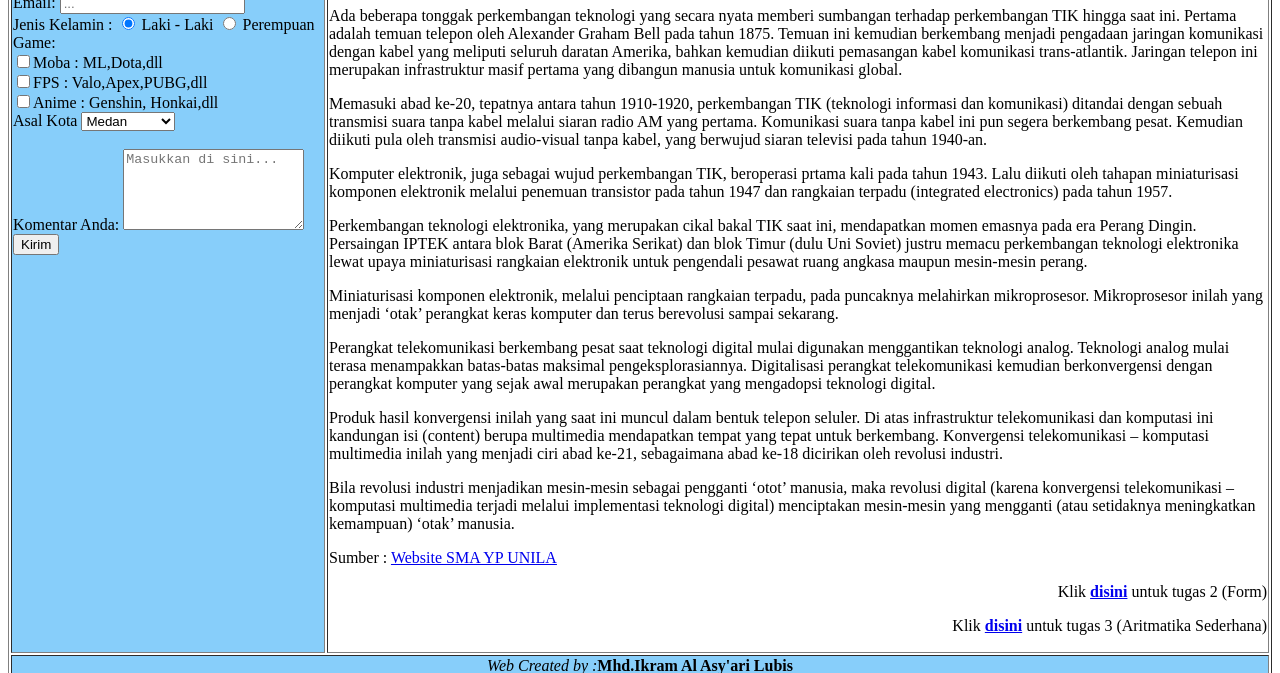
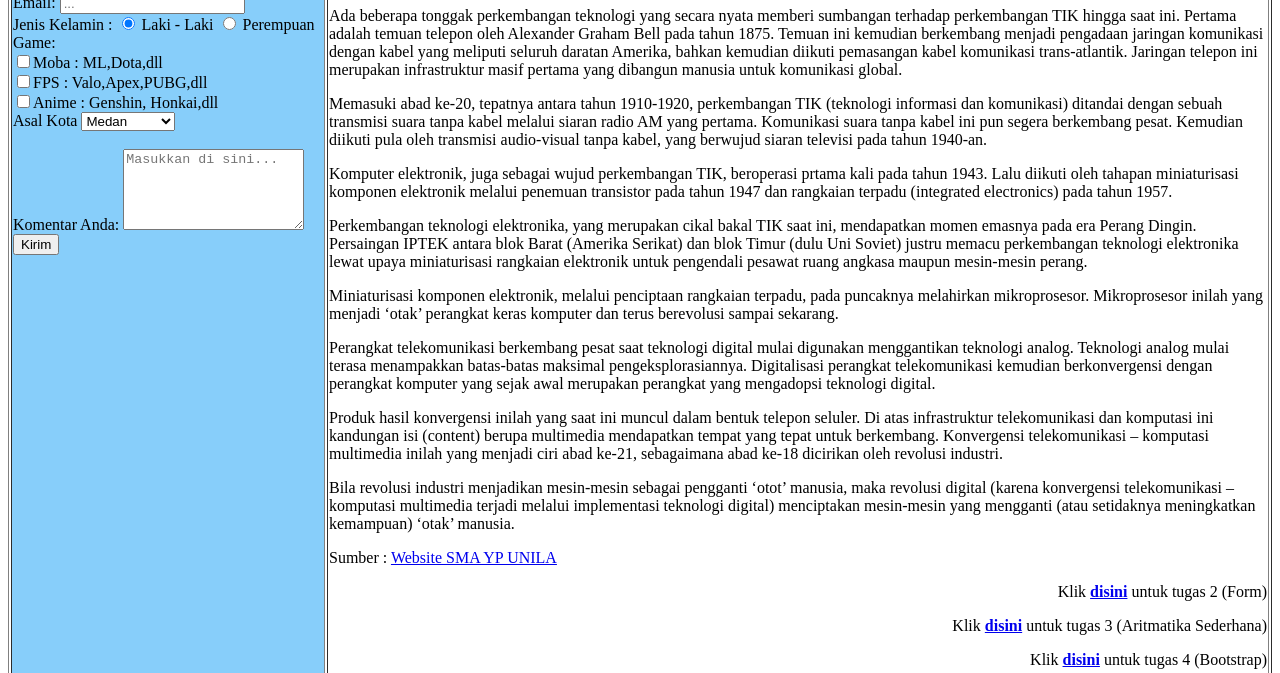
Before and after one commit to ikramlubis/ikramlubis.github.io, a plain HTML site: page index.html in a window 1280 px wide. Shown: the part 232-905 px from the top of the page. Drawn offline with Linux system fonts and the light colour scheme.

Commit message:
Update index.html

```diff
--- a/index.html
+++ b/index.html
@@ -59,8 +59,9 @@
         <p>Produk hasil konvergensi inilah yang saat ini muncul dalam bentuk telepon seluler. Di atas infrastruktur telekomunikasi dan komputasi ini kandungan isi (content) berupa multimedia mendapatkan tempat yang tepat untuk berkembang. Konvergensi telekomunikasi – komputasi multimedia inilah yang menjadi ciri abad ke-21, sebagaimana abad ke-18 dicirikan oleh revolusi industri.</p>
         <p>Bila revolusi industri menjadikan mesin-mesin sebagai pengganti ‘otot’ manusia, maka revolusi digital (karena konvergensi telekomunikasi – komputasi multimedia terjadi melalui implementasi teknologi digital) menciptakan mesin-mesin yang mengganti (atau setidaknya meningkatkan kemampuan) ‘otak’ manusia.</p>
     <p>Sumber : <a href="https://www.sma-ypunila.sch.id/artikel-1055-sejarah-perkembangan-teknologi-informasi-dan-komunikasi.html">Website SMA YP UNILA</a></p>
-        <p align="right">Klik <b><a href="https://ikramlubis.github.io/Form/">disini</a></b> untuk tugas 2 (Form)</p>
-        <p align="right">Klik <b><a href="https://ikramlubis.github.io/kalkulator/">disini</a></b> untuk tugas 3 (Aritmatika Sederhana)</p></td></tr>
+        <p align="right">Klik <b><a href="https://ikramlubis.github.io/form/">disini</a></b> untuk tugas 2 (Form)</p>
+        <p align="right">Klik <b><a href="https://ikramlubis.github.io/kalkulator/">disini</a></b> untuk tugas 3 (Aritmatika Sederhana)</p>
+        <p align="right">Klik <b><a href="https://ikramlubis.github.io/bootstrap/">disini</a></b> untuk tugas 4 (Bootstrap)</p></td></tr>
     <tr><td bgcolor="87CEFA" colspan="2" align="center"><i>Web Created by :</i><b>Mhd.Ikram Al Asy'ari Lubis</b>
     <br/>College Student of Universitas Sumatera Utara<img width="10px" src="Logo-USU-Universitas-Sumatera-Utara-Terbaru.png"><br/>A Fellow Game Enthusiast<br/><br/>
 Add Me on Mobile Legends : Croum<br/>Or ID : 501660273</td></tr>
```
